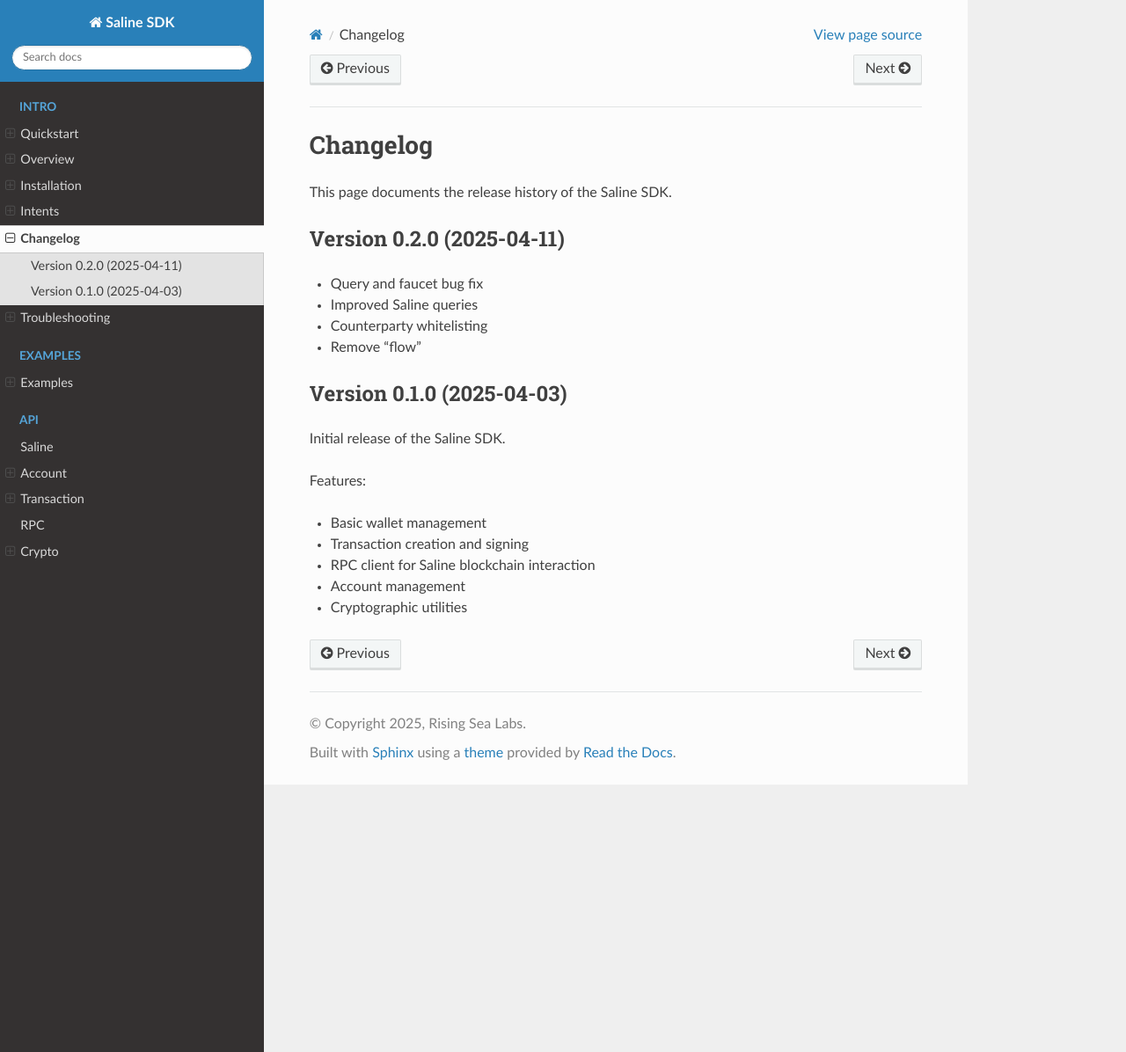
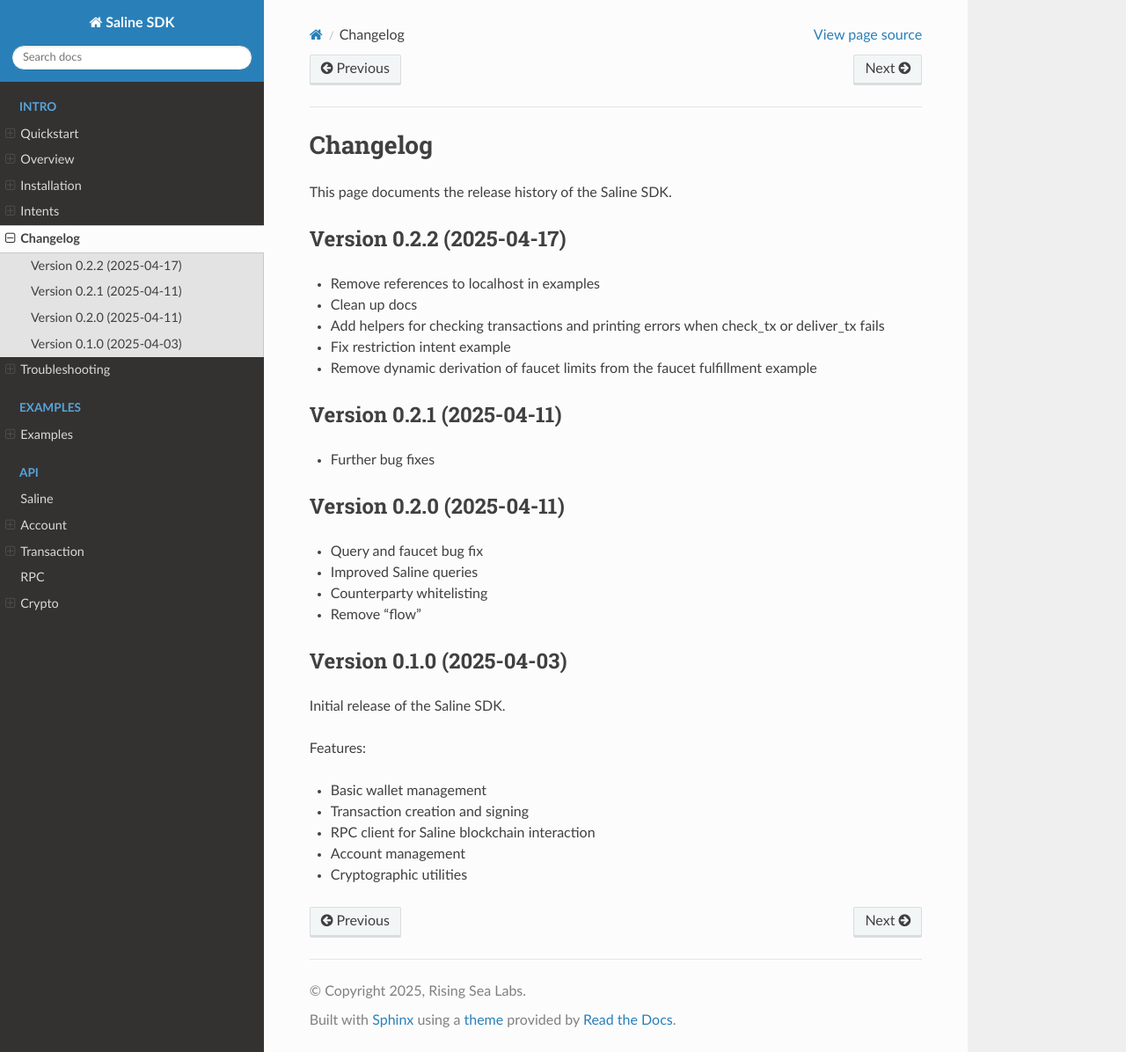
Before and after one commit to risingsealabs/saline-sdk, a Sphinx documentation site: the page built from docs/changelog.rst, in a window 1280 px wide and 1196 px high. Shown: the whole window at 88% size. Built offline with Sphinx 7.4.7 and the Read the Docs theme 3.1.0, drawn with Linux system fonts in a browser that asks for light colours; the version number is read from the project's files by our own code.

Commit message:
update changelog

```diff
--- a/docs/changelog.rst
+++ b/docs/changelog.rst
@@ -3,6 +3,20 @@ Changelog
 =========
 
 This page documents the release history of the Saline SDK.
+
+Version 0.2.2 (2025-04-17)
+--------------------------
+
+* Remove references to localhost in examples
+* Clean up docs
+* Add helpers for checking transactions and printing errors when check_tx or deliver_tx fails
+* Fix restriction intent example
+* Remove dynamic derivation of faucet limits from the faucet fulfillment example
+
+Version 0.2.1 (2025-04-11)
+--------------------------
+
+* Further bug fixes
 
 Version 0.2.0 (2025-04-11)
 --------------------------
```
